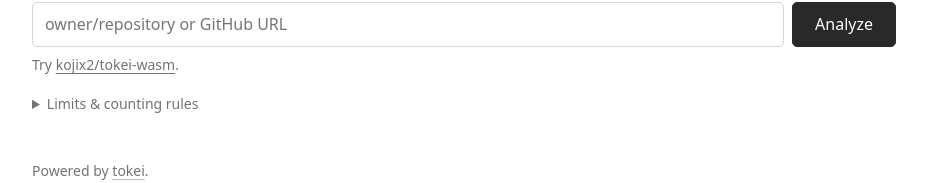
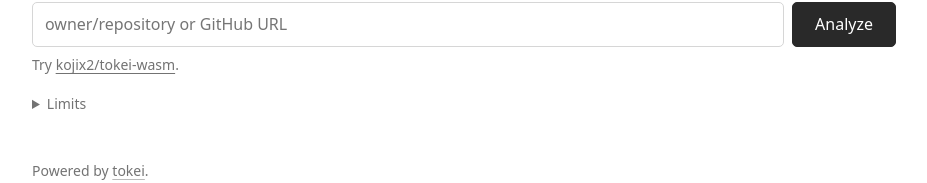
Before and after one commit to kojix2/tokei-wasm, a website: page docs/index.html in a window 1280 px wide. Shown: the part 147-330 px from the top of the page, without its empty margins (176-1103 px from the left). Drawn offline with Linux system fonts and the light colour scheme; no server answers.

Commit message:
Update limits

```diff
--- a/docs/index.html
+++ b/docs/index.html
@@ -53,7 +53,7 @@
       </div>
       <div class="alert hidden" id="error-alert" role="alert"></div>
       <details class="limits">
-        <summary>Limits &amp; counting rules</summary>
+        <summary>Limits</summary>
         <p>Max 1,200 files · 1.5 MB/file · 25 MB total. Dependency/build folders excluded; ignore files not applied.</p>
       </details>
     </section>
```
